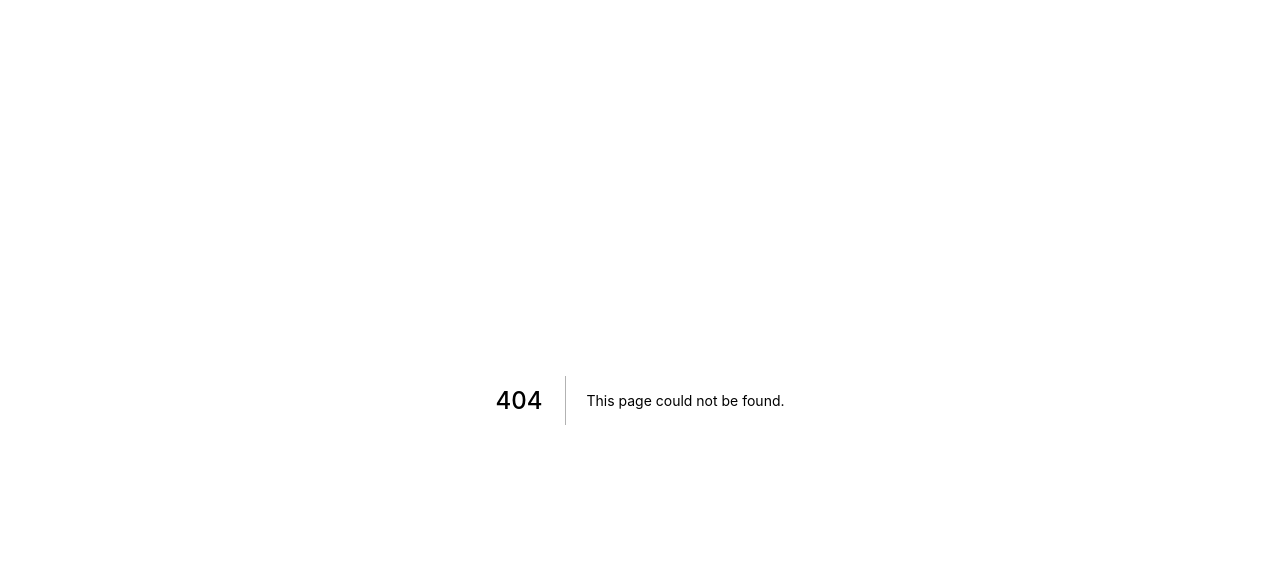
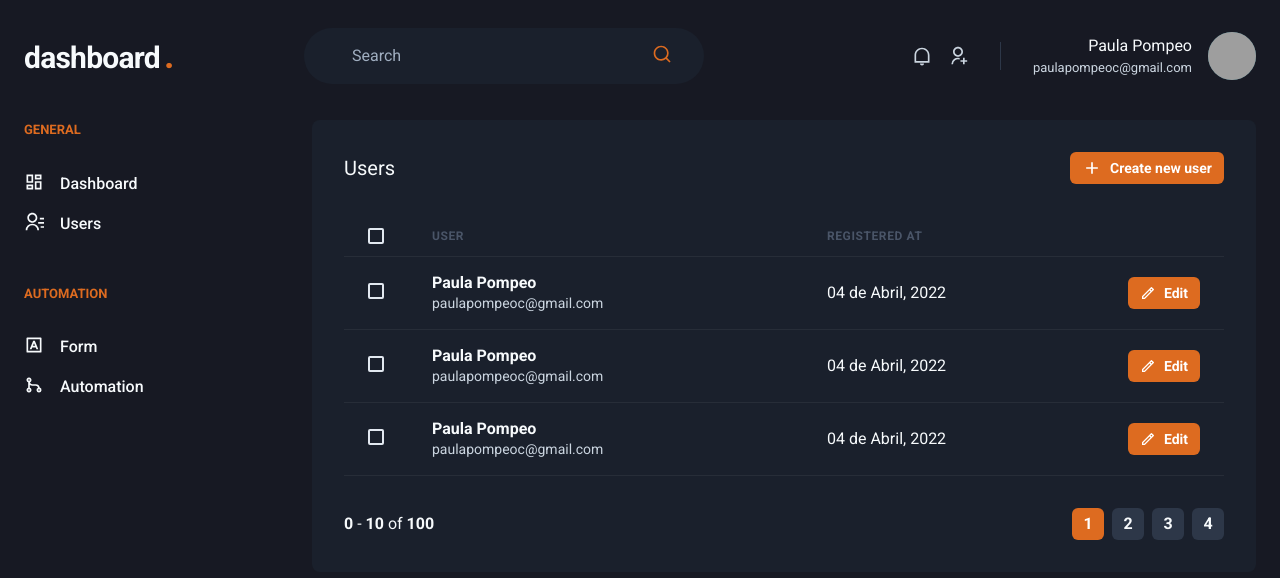
Before and after one commit to paulapompeo/dashboard, a Next.js app: page /users in a window 1280 px wide. Before the commit this address had no page. Shown: the top 578 px of the page. Built offline with nearby package versions, Linux system fonts and the light colour scheme; grey boxes are pictures that could not be loaded.

Commit message:
creates pagination, create user and list user

```diff
--- /dev/null
+++ b/src/components/Pagination.tsx
@@ -0,0 +1,66 @@
+import { Box, Button, Stack } from "@chakra-ui/react";
+
+export function Pagination() {
+  return (
+    <Stack
+      direction="row"
+      mt="8"
+      justify="space-between"
+      align="center"
+      spacing="6"
+    >
+      <Box>
+        <strong>0</strong> - <strong>10</strong> of <strong>100</strong>
+      </Box>
+      <Stack direction="row" spacing="2">
+        <Button
+          size="sm"
+          fontSize="sx"
+          width="4"
+          colorScheme="orange"
+          disabled
+          _disabled={{
+            bgColor: 'orange.500',
+            cursor: 'default'
+          }}
+        >
+          1
+        </Button>
+        <Button
+          size="sm"
+          fontSize="sx"
+          width="4"
+          bg="gray.700"
+          _hover={{
+            bg: 'gray.500',
+          }}
+        >
+          2
+        </Button>
+        <Button
+          size="sm"
+          fontSize="sx"
+          width="4"
+          bg="gray.700"
+          _hover={{
+            bg: 'gray.500',
+          }}
+        >
+          3
+        </Button>
+        <Button
+          size="sm"
+          fontSize="sx"
+          width="4"
+          bg="gray.700"
+          _hover={{
+            bg: 'gray.500',
+          }}
+        >
+          4
+        </Button>
+
+      </Stack>
+    </Stack>
+  )
+}
--- /dev/null
+++ b/src/pages/users/index.tsx
@@ -0,0 +1,121 @@
+import { Box, Button, Checkbox, Flex, Heading, Icon, Table, Tbody, Td, Th, Thead, Tr, Text } from "@chakra-ui/react";
+import { RiAddLine, RiPencilLine } from "react-icons/ri";
+import { Header } from "../../components/Header";
+import { Pagination } from "../../components/Pagination";
+import { Sidebar } from "../../components/Sidebar";
+
+export default function UserList() {
+  return (
+    <Box>
+      <Header />
+
+      <Flex w="100%" my="6" maxWidth={1480} mx="auto" px="6">
+        <Sidebar />
+
+        <Box flex="1" borderRadius={8} bg="gray.800" p="8">
+          <Flex mb="8" justify="space-between" align="center">
+            <Heading size="md" fontWeight="normal">Users</Heading>
+            <Button
+              as="a"
+              size="sm"
+              fontSize="sm"
+              colorScheme="orange"
+              leftIcon={<Icon as={RiAddLine} fontSize={20} />}
+            >
+              Create new user
+            </Button>
+          </Flex>
+
+          <Table colorScheme="whiteAlpha">
+            <Thead>
+              <Tr>
+                <Th px="6" color="gray.300" width="8">
+                  <Checkbox colorScheme="orange" />
+                </Th>
+                <Th>User</Th>
+                <Th>Registered at</Th>
+                <Th width="8"></Th>
+              </Tr>
+            </Thead>
+
+            <Tbody>
+              <Tr>
+                <Td px="6" color="gray.300" width="8">
+                  <Checkbox colorScheme="orange" />
+                </Td>
+                <Td>
+                  <Box>
+                    <Text fontWeight="bold">Paula Pompeo</Text>
+                    <Text fontSize="sm" color="gray.300">paulapompeoc@gmail.com</Text>
+                  </Box>
+                </Td>
+                <Td>04 de Abril, 2022</Td>
+                <Td>
+                  <Button
+                    as="a"
+                    size="sm"
+                    fontSize="sm"
+                    colorScheme="orange"
+                    leftIcon={<Icon as={RiPencilLine} fontSize={16} />}
+                  >
+                    Edit
+                  </Button>
+
+                </Td>
+              </Tr>
+              <Tr>
+                <Td px="6" color="gray.300" width="8">
+                  <Checkbox colorScheme="orange" />
+                </Td>
+                <Td>
+                  <Box>
+                    <Text fontWeight="bold">Paula Pompeo</Text>
+                    <Text fontSize="sm" color="gray.300">paulapompeoc@gmail.com</Text>
+                  </Box>
+                </Td>
+                <Td>04 de Abril, 2022</Td>
+                <Td>
+                  <Button
+                    as="a"
+                    size="sm"
+                    fontSize="sm"
+                    colorScheme="orange"
+                    leftIcon={<Icon as={RiPencilLine} fontSize={16} />}
+                  >
+                    Edit
+                  </Button>
+
+                </Td>
+              </Tr>
+              <Tr>
+                <Td px="6" color="gray.300" width="8">
+                  <Checkbox colorScheme="orange" />
+                </Td>
+                <Td>
+                  <Box>
+                    <Text fontWeight="bold">Paula Pompeo</Text>
+                    <Text fontSize="sm" color="gray.300">paulapompeoc@gmail.com</Text>
+                  </Box>
+                </Td>
+                <Td>04 de Abril, 2022</Td>
+                <Td>
+                  <Button
+                    as="a"
+                    size="sm"
+                    fontSize="sm"
+                    colorScheme="orange"
+                    leftIcon={<Icon as={RiPencilLine} fontSize={16} />}
+                  >
+                    Edit
+                  </Button>
+
+                </Td>
+              </Tr>
+            </Tbody>
+          </Table>
+          <Pagination />
+        </Box>
+      </Flex >
+    </Box >
+  )
+}
```
Also changed, not shown: src/pages/dashboard.tsx (+2 -5 lines), src/pages/users/create.tsx (added, +40 -0 lines).
